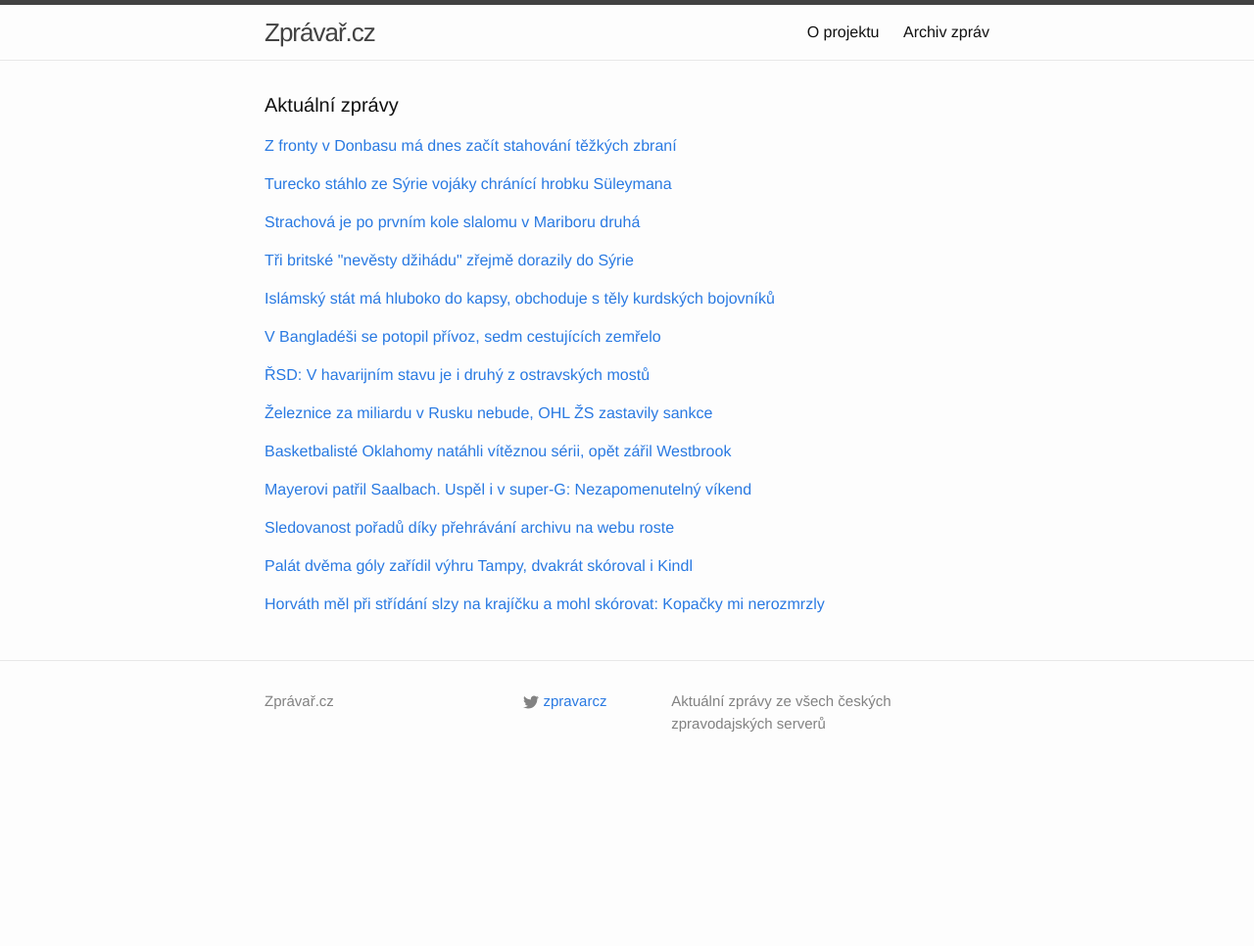
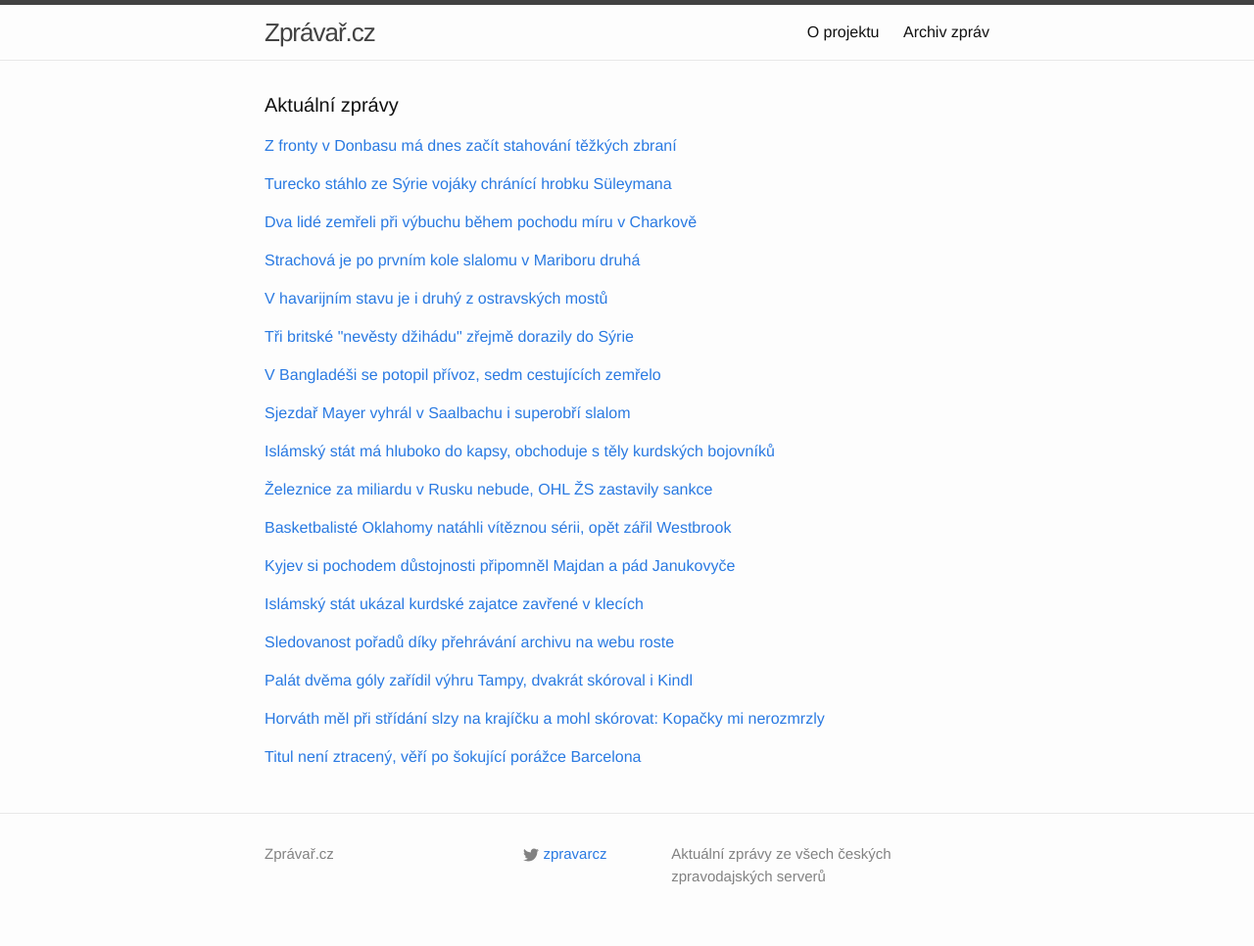
Before and after one commit to adliska/zpravar, a Jekyll site: the page built from index.html, in a window 1280 px wide. Shown: the whole page at 98% size. Built offline with Jekyll 4.4.1, drawn with Linux system fonts in a browser that asks for light colours; before the commit the page ends 900 px from its top, so only the background shows below that.

Commit message:
zpravar news update

```diff
--- a/index.html
+++ b/index.html
@@ -44,8 +44,18 @@ layout: default
 <li><a href=http://zpravy.idnes.cz/turecko-stahlo-vojaky-od-hrobky-saha-sulejmana-fl5-/zahranicni.aspx?c=A150222_080255_zahranicni_cen>Turecko stáhlo vojáky střežící hrobku šáha Sulejmana v Sýrii - zpravy.idnes.cz</a></li>
 <li><a href=http://www.ceskenoviny.cz/zpravy/zpravy/turecko-evakuovalo-ze-syrie-vojaky-strezici-hrobku-saha-sulajmana/1184307>Turecko evakuovalo ze Sýrie vojáky střežící hrobku šáha Sulajmána - www.ceskenoviny.cz</a></li>
 </ul>
-</div><p><a href="javascript:;" onclick="toggle_visibility('zpravy2')">Strachová je po prvním kole slalomu v Mariboru druhá</a></p>
+</div><p><a href="javascript:;" onclick="toggle_visibility('zpravy2')">Dva lidé zemřeli při výbuchu během pochodu míru v Charkově</a></p>
 <div id="zpravy2" style="display:none">
+<ul>
+<li><a href=http://www.novinky.cz/zahranicni/evropa/362314-dva-lide-zemreli-pri-vybuchu-behem-pochodu-miru-v-charkove.html>Dva lidé zemřeli při výbuchu během pochodu míru v Charkově - www.novinky.cz</a></li>
+<li><a href=http://www.novinky.cz/zahranicni/evropa/362314-pri-vybuchu-behem-pochodu-miru-zemreli-v-charkove-nejmene-dva-lide.html>Při výbuchu během pochodu míru zemřeli v Charkově nejméně dva lidé - www.novinky.cz</a></li>
+<li><a href=http://zpravy.idnes.cz/pochod-k-vyroci-majdanu-v-charkove-zasahla-exploze-fwu-/zahranicni.aspx?c=A150222_125400_zahranicni_im>Pochod k výročí Majdanu zasáhla v Charkově exploze, dva lidé zemřeli - zpravy.idnes.cz</a></li>
+<li><a href=http://www.ceskatelevize.cz/ct24/svet/302518-pri-pochodu-v-charkove-doslo-k-explozi-jsou-hlaseni-mrtvi/>Při pochodu v Charkově došlo k explozi, jsou hlášeni mrtví - www.ceskatelevize.cz</a></li>
+<li><a href=http://www.rozhlas.cz/_zprava/pri-vybuchu-behem-miroveho-pochodu-v-charkove-zemreli-nejmene-dva-lide--1458457>Při výbuchu během mírového pochodu v Charkově zemřeli nejméně dva lidé - www.rozhlas.cz</a></li>
+<li><a href=http://zpravy.idnes.cz/mirovy-pochod-v-charkove-zasahla-exploze-f10-/zahranicni.aspx?c=A150222_125400_zahranicni_im>Mírový pochod v Charkově zasáhla exploze, nejméně dva lidé zemřeli - zpravy.idnes.cz</a></li>
+</ul>
+</div><p><a href="javascript:;" onclick="toggle_visibility('zpravy3')">Strachová je po prvním kole slalomu v Mariboru druhá</a></p>
+<div id="zpravy3" style="display:none">
 <ul>
 <li><a href=http://sport.aktualne.cz/strachova-je-po-prvnim-kole-slalomu-v-mariboru-druha/r~00e68d08ba7911e49f60002590604f2e/>Strachová je po prvním kole slalomu v Mariboru druhá - sport.aktualne.cz</a></li>
 <li><a href=http://www.tyden.cz/rubriky/sport/zimni-sporty/sjezdove-lyzovani/strachova-utoci-na-dalsi-uspech-v-mariboru-je-po-1-kole-druha_334161.html>Strachová útočí na další úspěch. V Mariboru je po 1. kole druhá - www.tyden.cz</a></li>
@@ -54,8 +64,17 @@ layout: default
 <li><a href=http://www.rozhlas.cz/_zprava/strachova-v-mariboru-potvrzuje-formu-po-prvnim-kole-slalomu-je-druha--1458447>Strachová v Mariboru potvrzuje formu. Po prvním kole slalomu je druhá - www.rozhlas.cz</a></li>
 <li><a href=http://sport.idnes.cz/slalom-lyzarek-v-mariboru-strachova-d7h-/lyzovani.aspx?c=A150222_094548_lyzovani_par>Jede se slalom lyžařek v Mariboru, Strachová je průběžně druhá - sport.idnes.cz</a></li>
 </ul>
-</div><p><a href="javascript:;" onclick="toggle_visibility('zpravy3')">Tři britské "nevěsty džihádu" zřejmě dorazily do Sýrie</a></p>
-<div id="zpravy3" style="display:none">
+</div><p><a href="javascript:;" onclick="toggle_visibility('zpravy4')">V havarijním stavu je i druhý z ostravských mostů</a></p>
+<div id="zpravy4" style="display:none">
+<ul>
+<li><a href=http://www.novinky.cz/domaci/362313-v-havarijnim-stavu-je-i-druhy-z-ostravskych-mostu.html>V havarijním stavu je i druhý z ostravských mostů - www.novinky.cz</a></li>
+<li><a href=http://www.denik.cz/ekonomika/rsd-v-havarijnim-stavu-je-i-druhy-z-ostravskych-mostu-20150222.html>ŘSD: V havarijním stavu je i druhý z ostravských mostů - www.denik.cz</a></li>
+<li><a href=http://ostrava.idnes.cz/havarijni-stav-ostravskych-mostu-rsd-eurovia-f4m-/ostrava-zpravy.aspx?c=A150222_114121_ostrava-zpravy_eb>V havarijním stavu je i druhý most dálničního přivaděče v Ostravě - ostrava.idnes.cz</a></li>
+<li><a href=http://zpravy.e15.cz/byznys/reality-a-stavebnictvi/rsd-v-havarijnim-stavu-je-i-druhy-z-ostravskych-mostu-1165284>ŘSD: V havarijním stavu je i druhý z ostravských mostů - zpravy.e15.cz</a></li>
+<li><a href=http://zpravy.aktualne.cz/regiony/moravskoslezsky/v-havarijnim-stavu-je-i-druhy-z-ostravskych-mostu-rika-rsd/r~e86e5974ba7111e49e4b0025900fea04/>V havarijním stavu je i druhý z ostravských mostů, říká ŘSD - zpravy.aktualne.cz</a></li>
+</ul>
+</div><p><a href="javascript:;" onclick="toggle_visibility('zpravy5')">Tři britské "nevěsty džihádu" zřejmě dorazily do Sýrie</a></p>
+<div id="zpravy5" style="display:none">
 <ul>
 <li><a href=http://www.ceskatelevize.cz/ct24/svet/302512-tri-britske-nevesty-dzihadu-zrejme-dorazily-do-syrie/>Tři britské "nevěsty džihádu" zřejmě dorazily do Sýrie - www.ceskatelevize.cz</a></li>
 <li><a href=http://www.novinky.cz/zahranicni/blizky-a-stredni-vychod/362297-tri-britske-divky-jsou-podle-turecke-tajne-sluzby-v-syrii.html>Tři britské dívky jsou podle turecké tajné služby v Sýrii  - www.novinky.cz</a></li>
@@ -63,72 +82,86 @@ layout: default
 <li><a href=http://zpravy.aktualne.cz/zahranici/mlade-britske-divky-ktere-utekly-z-domova-jsou-uz-v-syrii/r~0088ee4aba7a11e4ab15002590604f2e/>Mladé britské dívky, které utekly z domova, jsou už v Sýrii - zpravy.aktualne.cz</a></li>
 <li><a href=http://www.ceskenoviny.cz/zpravy/zpravy/podle-turecke-tajne-sluzby-je-trojice-britskych-divek-asi-v-syrii/1184352>Podle turecké tajné služby je trojice britských dívek asi v Sýrii - www.ceskenoviny.cz</a></li>
 </ul>
-</div><p><a href="javascript:;" onclick="toggle_visibility('zpravy4')">Islámský stát má hluboko do kapsy, obchoduje s těly kurdských bojovníků</a></p>
-<div id="zpravy4" style="display:none">
+</div><p><a href="javascript:;" onclick="toggle_visibility('zpravy6')">V Bangladéši se potopil přívoz, sedm cestujících zemřelo</a></p>
+<div id="zpravy6" style="display:none">
+<ul>
+<li><a href=http://zpravy.aktualne.cz/zahranici/v-bangladesi-se-potopil-privoz-sedm-cestujicich-zemrelo/r~633b2f4cba8611e4833a0025900fea04/>V Bangladéši se potopil přívoz, sedm cestujících zemřelo - zpravy.aktualne.cz</a></li>
+<li><a href=http://www.lidovky.cz/v-bangladesi-se-potopil-privoz-se-100-cestujicimi-sedm-zemrelo-p5v-/zpravy-svet.aspx?c=A150222_123347_ln_zahranici_mmu>V Bangladéši se potopil přívoz se 100 lidmi, mnoho lidí zůstalo uvnitř  - www.lidovky.cz</a></li>
+<li><a href=http://www.novinky.cz/zahranicni/362293-v-bangladesi-se-potopil-privoz-se-stovkou-cestujicich-sedm-lidi-zemrelo.html>V Bangladéši se potopil přívoz se stovkou cestujících, sedm lidí zemřelo  - www.novinky.cz</a></li>
+<li><a href=http://www.novinky.cz/zahranicni/362293-v-bangladesi-se-potopil-privoz-se-stovkou-cestujicich-na-palube.html>V Bangladéši se potopil přívoz se stovkou cestujících na palubě  - www.novinky.cz</a></li>
+</ul>
+</div><p><a href="javascript:;" onclick="toggle_visibility('zpravy7')">Sjezdař Mayer vyhrál v Saalbachu i superobří slalom</a></p>
+<div id="zpravy7" style="display:none">
+<ul>
+<li><a href=http://sport.aktualne.cz/sjezdar-mayer-vyhral-v-saalbachu-i-superobri-slalom/r~624d38ccba8c11e49fc3002590604f2e/>Sjezdař Mayer vyhrál v Saalbachu i superobří slalom - sport.aktualne.cz</a></li>
+<li><a href=http://www.denik.cz/zimni_sporty/mayern-si-podmanil-saalbach-po-sjezdu-uspel-i-v-superobrim-slalomu-20150222.html>Mayerovi patřil Saalbach. Uspěl i v super-G: Nezapomenutelný víkend - www.denik.cz</a></li>
+<li><a href=http://sport.idnes.cz/mayer-vyhral-v-saalbachu-i-superobri-slalom-fe6-/lyzovani.aspx?c=A150222_124155_lyzovani_par>Mayer slaví v Saalbachu double, po sjezdu ovládl i superobří slalom - sport.idnes.cz</a></li>
+<li><a href=http://www.sportovninoviny.cz/zpravy/mayer-vyhral-v-saalbachu-i-superobri-slalom/1184373>Mayer vyhrál v Saalbachu i superobří slalom - www.sportovninoviny.cz</a></li>
+</ul>
+</div><p><a href="javascript:;" onclick="toggle_visibility('zpravy8')">Islámský stát má hluboko do kapsy, obchoduje s těly kurdských bojovníků</a></p>
+<div id="zpravy8" style="display:none">
 <ul>
 <li><a href=http://zpravy.e15.cz/zahranicni/udalosti/islamsky-stat-ma-hluboko-do-kapsy-obchoduje-s-tely-kurdskych-bojovniku-1165293>Islámský stát má hluboko do kapsy, obchoduje s těly kurdských bojovníků - zpravy.e15.cz</a></li>
 <li><a href=http://zpravy.aktualne.cz/zahranici/islamsky-stat-prodava-tela-padlych-kurdu-dochazi-mu-penize/r~53b9cb5cba7f11e4a10c0025900fea04/>Islámský stát prodává těla padlých Kurdů, dochází mu peníze - zpravy.aktualne.cz</a></li>
 <li><a href=http://www.lidovky.cz/extremiste-z-is-pry-obchoduji-s-tely-kurdskych-bojovniku-pmq-/zpravy-svet.aspx?c=A150222_113730_ln_zahranici_mmu>Islámskému státu dochází peníze, prodává proto mrtvoly zabitých Kurdů  - www.lidovky.cz</a></li>
 <li><a href=http://www.ceskenoviny.cz/zpravy/zpravy/extremiste-z-is-pry-obchoduji-s-tely-kurdskych-bojovniku/1184358>Extremisté z IS prý obchodují s těly kurdských bojovníků - www.ceskenoviny.cz</a></li>
 </ul>
-</div><p><a href="javascript:;" onclick="toggle_visibility('zpravy5')">V Bangladéši se potopil přívoz, sedm cestujících zemřelo</a></p>
-<div id="zpravy5" style="display:none">
-<ul>
-<li><a href=http://zpravy.aktualne.cz/zahranici/v-bangladesi-se-potopil-privoz-sedm-cestujicich-zemrelo/r~633b2f4cba8611e4833a0025900fea04/>V Bangladéši se potopil přívoz, sedm cestujících zemřelo - zpravy.aktualne.cz</a></li>
-<li><a href=http://www.lidovky.cz/v-bangladesi-se-potopil-privoz-se-100-cestujicimi-sedm-zemrelo-p5v-/zpravy-svet.aspx?c=A150222_123347_ln_zahranici_mmu>V Bangladéši se potopil přívoz se 100 lidmi, mnoho lidí zůstalo uvnitř  - www.lidovky.cz</a></li>
-<li><a href=http://www.novinky.cz/zahranicni/362293-v-bangladesi-se-potopil-privoz-se-stovkou-cestujicich-sedm-lidi-zemrelo.html>V Bangladéši se potopil přívoz se stovkou cestujících, sedm lidí zemřelo  - www.novinky.cz</a></li>
-<li><a href=http://www.novinky.cz/zahranicni/362293-v-bangladesi-se-potopil-privoz-se-stovkou-cestujicich-na-palube.html>V Bangladéši se potopil přívoz se stovkou cestujících na palubě  - www.novinky.cz</a></li>
-</ul>
-</div><p><a href="javascript:;" onclick="toggle_visibility('zpravy6')">ŘSD: V havarijním stavu je i druhý z ostravských mostů</a></p>
-<div id="zpravy6" style="display:none">
-<ul>
-<li><a href=http://www.denik.cz/ekonomika/rsd-v-havarijnim-stavu-je-i-druhy-z-ostravskych-mostu-20150222.html>ŘSD: V havarijním stavu je i druhý z ostravských mostů - www.denik.cz</a></li>
-<li><a href=http://ostrava.idnes.cz/havarijni-stav-ostravskych-mostu-rsd-eurovia-f4m-/ostrava-zpravy.aspx?c=A150222_114121_ostrava-zpravy_eb>V havarijním stavu je i druhý most dálničního přivaděče v Ostravě - ostrava.idnes.cz</a></li>
-<li><a href=http://zpravy.e15.cz/byznys/reality-a-stavebnictvi/rsd-v-havarijnim-stavu-je-i-druhy-z-ostravskych-mostu-1165284>ŘSD: V havarijním stavu je i druhý z ostravských mostů - zpravy.e15.cz</a></li>
-<li><a href=http://zpravy.aktualne.cz/regiony/moravskoslezsky/v-havarijnim-stavu-je-i-druhy-z-ostravskych-mostu-rika-rsd/r~e86e5974ba7111e49e4b0025900fea04/>V havarijním stavu je i druhý z ostravských mostů, říká ŘSD - zpravy.aktualne.cz</a></li>
-</ul>
-</div><p><a href="javascript:;" onclick="toggle_visibility('zpravy7')">Železnice za miliardu v Rusku nebude, OHL ŽS zastavily sankce</a></p>
-<div id="zpravy7" style="display:none">
+</div><p><a href="javascript:;" onclick="toggle_visibility('zpravy9')">Železnice za miliardu v Rusku nebude, OHL ŽS zastavily sankce</a></p>
+<div id="zpravy9" style="display:none">
 <ul>
 <li><a href=http://zpravy.e15.cz/byznys/doprava-a-logistika/zeleznice-za-miliardu-v-rusku-nebude-ohl-zs-zastavily-sankce-1165295>Železnice za miliardu v Rusku nebude, OHL ŽS zastavily sankce - zpravy.e15.cz</a></li>
 <li><a href=http://zpravy.e15.cz/byznys/doprava-a-logistika/zeleznice-za-miliardy-v-rusku-nebude-ohl-zs-zastavily-sankce-1165295>Železnice za miliardy v Rusku nebude, OHL ŽS zastavily sankce - zpravy.e15.cz</a></li>
 <li><a href=http://byznys.ihned.cz/c1-63574560-miliardovou-zakazku-ohl-zs-na-stavbu-zeleznice-v-rusku-zmrazily-sankce>Miliardovou zakázku OHL ŽS na stavbu železnice v Rusku zmrazily sankce - byznys.ihned.cz</a></li>
 <li><a href=http://www.financninoviny.cz/zpravodajstvi/zpravy/miliardovy-projekt-ohl-zs-v-rusku-zastavily-sankce/1184349>Miliardový projekt OHL ŽS v Rusku zastavily sankce - www.financninoviny.cz</a></li>
 </ul>
-</div><p><a href="javascript:;" onclick="toggle_visibility('zpravy8')">Basketbalisté Oklahomy natáhli vítěznou sérii, opět zářil Westbrook  </a></p>
-<div id="zpravy8" style="display:none">
+</div><p><a href="javascript:;" onclick="toggle_visibility('zpravy10')">Basketbalisté Oklahomy natáhli vítěznou sérii, opět zářil Westbrook  </a></p>
+<div id="zpravy10" style="display:none">
 <ul>
 <li><a href=http://sport.idnes.cz/vysledky-basketbalove-nba-dcg-/basket.aspx?c=A150222_110622_sport-basket_par>Basketbalisté Oklahomy natáhli vítěznou sérii, opět zářil Westbrook   - sport.idnes.cz</a></li>
 <li><a href=http://sport.aktualne.cz/westbrook-opet-radil-oklahoma-uspela-take-v-charlotte/r~d56e0932ba7b11e4a10c0025900fea04/>Westbrook opět řádil, Oklahoma uspěla také v Charlotte - sport.aktualne.cz</a></li>
 <li><a href=http://www.denik.cz/ostatni_sport/westbrook-opet-zaril-oklahomu-dovedel-k-pate-vyhre-za-sebou-20150222.html>Westbrook opět zářil. Oklahomu dovedel k páté výhře za sebou - www.denik.cz</a></li>
 <li><a href=http://www.sportovninoviny.cz/zpravy/oklahoma-uspela-i-v-charlotte-opet-zaril-westbrook/1184347>Oklahoma uspěla i v Charlotte, opět zářil Westbrook - www.sportovninoviny.cz</a></li>
 </ul>
-</div><p><a href="javascript:;" onclick="toggle_visibility('zpravy9')">Mayerovi patřil Saalbach. Uspěl i v super-G: Nezapomenutelný víkend</a></p>
-<div id="zpravy9" style="display:none">
+</div><p><a href="javascript:;" onclick="toggle_visibility('zpravy11')">Kyjev si pochodem důstojnosti připomněl Majdan a pád Janukovyče</a></p>
+<div id="zpravy11" style="display:none">
 <ul>
-<li><a href=http://www.denik.cz/zimni_sporty/mayern-si-podmanil-saalbach-po-sjezdu-uspel-i-v-superobrim-slalomu-20150222.html>Mayerovi patřil Saalbach. Uspěl i v super-G: Nezapomenutelný víkend - www.denik.cz</a></li>
-<li><a href=http://sport.idnes.cz/mayer-vyhral-v-saalbachu-i-superobri-slalom-fe6-/lyzovani.aspx?c=A150222_124155_lyzovani_par>Mayer slaví v Saalbachu double, po sjezdu ovládl i superobří slalom - sport.idnes.cz</a></li>
-<li><a href=http://www.sportovninoviny.cz/zpravy/mayer-vyhral-v-saalbachu-i-superobri-slalom/1184373>Mayer vyhrál v Saalbachu i superobří slalom - www.sportovninoviny.cz</a></li>
+<li><a href=http://www.ceskenoviny.cz/zpravy/zpravy/kyjev-si-pochodem-dustojnosti-pripomnel-majdan-a-pad-janukovyce/1184365>Kyjev si pochodem důstojnosti připomněl Majdan a pád Janukovyče - www.ceskenoviny.cz</a></li>
+<li><a href=http://www.novinky.cz/zahranicni/evropa/362307-do-kyjeva-se-sjizdeji-zahranicni-delegace-budou-oslavovat-pad-proruskeho-rezimu.html>Do Kyjeva se sjíždějí zahraniční delegace. Budou oslavovat pád proruského režimu - www.novinky.cz</a></li>
+<li><a href=http://www.ceskenoviny.cz/zpravy/zpravy/na-pochod-dustojnosti-se-do-kyjeva-sjizdeji-zahranicni-delegace/1184365>Na pochod důstojnosti se do Kyjeva sjíždějí zahraniční delegace - www.ceskenoviny.cz</a></li>
 </ul>
-</div><p><a href="javascript:;" onclick="toggle_visibility('zpravy10')">Sledovanost pořadů díky přehrávání archivu na webu roste</a></p>
-<div id="zpravy10" style="display:none">
+</div><p><a href="javascript:;" onclick="toggle_visibility('zpravy12')">Islámský stát ukázal kurdské zajatce zavřené v klecích</a></p>
+<div id="zpravy12" style="display:none">
+<ul>
+<li><a href=http://www.novinky.cz/zahranicni/362311-islamsky-stat-ukazal-kurdske-zajatce-zavrene-v-klecich.html>Islámský stát ukázal kurdské zajatce zavřené v klecích - www.novinky.cz</a></li>
+<li><a href=http://zpravy.idnes.cz/pesmergove-v-klecich-0r2-/zahranicni.aspx?c=A150222_125507_zahranicni_neh>Islamisté uspořádali přehlídku zajatých pešmergů uvězněných v klecích - zpravy.idnes.cz</a></li>
+<li><a href=http://www.ceskenoviny.cz/zpravy/zpravy/is-zverejnil-video-s-prehlidkou-zajatych-pesmergu-v-klecich/1184371>IS zveřejnil video s přehlídkou zajatých pešmergů v klecích - www.ceskenoviny.cz</a></li>
+</ul>
+</div><p><a href="javascript:;" onclick="toggle_visibility('zpravy13')">Sledovanost pořadů díky přehrávání archivu na webu roste</a></p>
+<div id="zpravy13" style="display:none">
 <ul>
 <li><a href=http://www.denik.cz/ekonomika/sledovanost-poradu-diky-prehravani-archivu-na-webu-roste-20150222.html>Sledovanost pořadů díky přehrávání archivu na webu roste - www.denik.cz</a></li>
 <li><a href=http://www.financninoviny.cz/zpravodajstvi/zpravy/sledovanost-poradu-diky-webu-roste-az-o-desitky-procent/1184318>Sledovanost pořadů díky webu roste až o desítky procent - www.financninoviny.cz</a></li>
 <li><a href=http://domaci.ihned.cz/c1-63574190-internetovy-archiv-se-ct-vyplaci-sledovanost-roste-o-desitky-procent>Internetový archiv se ČT vyplácí. Sledovanost roste o desítky procent - domaci.ihned.cz</a></li>
 </ul>
-</div><p><a href="javascript:;" onclick="toggle_visibility('zpravy11')">Palát dvěma góly zařídil výhru Tampy, dvakrát skóroval i Kindl</a></p>
-<div id="zpravy11" style="display:none">
+</div><p><a href="javascript:;" onclick="toggle_visibility('zpravy14')">Palát dvěma góly zařídil výhru Tampy, dvakrát skóroval i Kindl</a></p>
+<div id="zpravy14" style="display:none">
 <ul>
 <li><a href=http://www.tyden.cz/rubriky/sport/hokej/nhl/palat-dvema-goly-zaridil-vyhru-tampy-dvakrat-skoroval-i-kindl_334147.html>Palát dvěma góly zařídil výhru Tampy, dvakrát skóroval i Kindl - www.tyden.cz</a></li>
 <li><a href=http://www.sportovninoviny.cz/zpravy/palat-dvema-goly-zaridil-vyhru-tampy-dvakrat-skoroval-i-kindl/1184302>Palát dvěma góly zařídil výhru Tampy, dvakrát skóroval i Kindl - www.sportovninoviny.cz</a></li>
 <li><a href=http://www.rozhlas.cz/_zprava/v-nhl-zarili-dvougolovi-palat-a-kindl-trefilo-se-celkem-5-cechu--1458399>V NHL zářili dvougóloví Palát a Kindl. Trefilo se celkem 5 Čechů - www.rozhlas.cz</a></li>
 </ul>
-</div><p><a href="javascript:;" onclick="toggle_visibility('zpravy12')">Horváth měl při střídání slzy na krajíčku a mohl skórovat: Kopačky mi nerozmrzly</a></p>
-<div id="zpravy12" style="display:none">
+</div><p><a href="javascript:;" onclick="toggle_visibility('zpravy15')">Horváth měl při střídání slzy na krajíčku a mohl skórovat: Kopačky mi nerozmrzly</a></p>
+<div id="zpravy15" style="display:none">
 <ul>
 <li><a href=http://www.denik.cz/fotbal/horvath-mel-pri-stridani-slzy-na-krajicku-a-mohl-skorovat-kopacky-mi-nerozmrzly.html>Horváth měl při střídání slzy na krajíčku a mohl skórovat: Kopačky mi nerozmrzly - www.denik.cz</a></li>
 <li><a href=http://sport.aktualne.cz/horvatha-malem-rozbrecely-ovace-plzenskych-fanousku/r~298c33c4ba5711e4aff10025900fea04/>Horvátha málem rozbrečely ovace plzeňských fanoušků - sport.aktualne.cz</a></li>
 <li><a href=http://www.tyden.cz/rubriky/sport/fotbal/fotbalova-liga/horvatha-malem-rozbreceli-fanousci-na-slzy-ovsem-nezbyl-cas_334145.html>Horvátha málem rozbrečeli fanoušci. Na slzy ovšem nezbyl čas - www.tyden.cz</a></li>
 </ul>
+</div><p><a href="javascript:;" onclick="toggle_visibility('zpravy16')">Titul není ztracený, věří po šokující porážce Barcelona</a></p>
+<div id="zpravy16" style="display:none">
+<ul>
+<li><a href=http://www.tyden.cz/rubriky/sport/fotbal/zahranicni-souteze/titul-neni-ztraceny-veri-po-sokujici-porazce-barcelona_334174.html>Titul není ztracený, věří po šokující porážce Barcelona - www.tyden.cz</a></li>
+<li><a href=http://sport.aktualne.cz/titul-neni-ztraceny-veri-po-sokujici-porazce-barcelona/r~33821d54ba8d11e4a7d8002590604f2e/>Titul není ztracený, věří po šokující porážce Barcelona - sport.aktualne.cz</a></li>
+<li><a href=http://www.denik.cz/fotbal/messi-nestrili-barcelona-trpi-titul-ale-ztraceny-neni-veri-hraci-po-nezdaru-2015.html>Messi nestřílí, Barcelona trpí. Titul ale ztracený není, věří hráči po nezdaru - www.denik.cz</a></li>
+</ul>
 </div></div>
```
